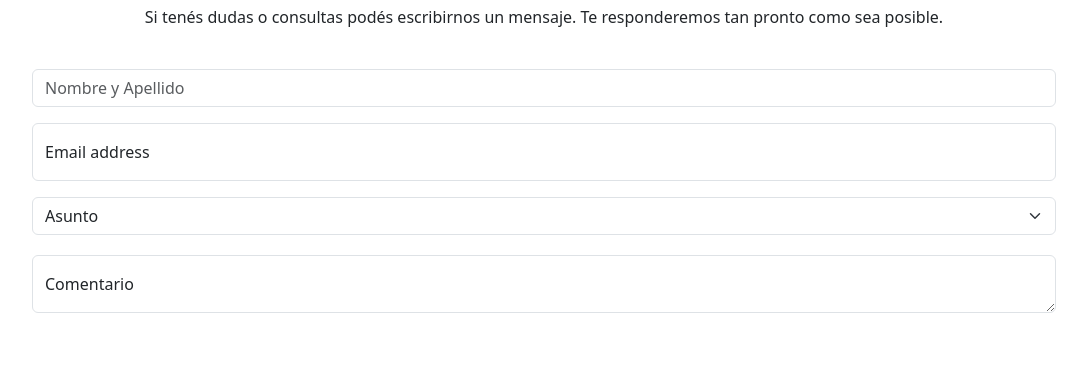
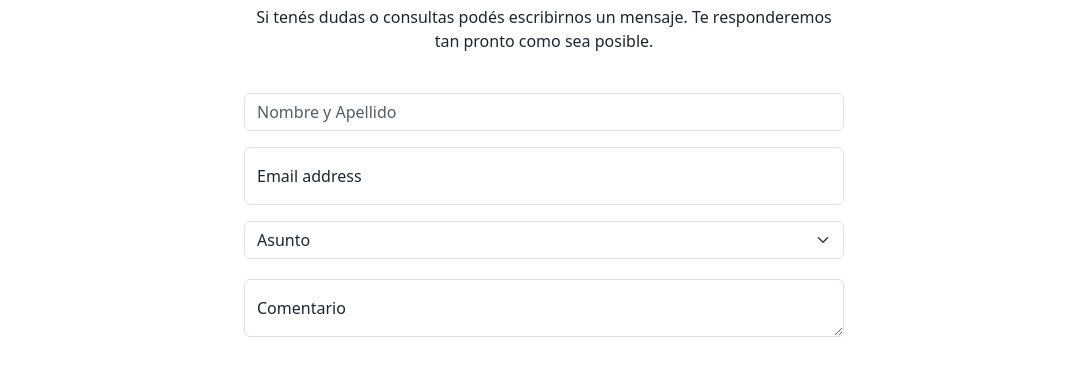
Before and after one commit to MauroGastaldi/PF-Gastaldi, a plain HTML site: page pages/contacto.html in a window 1280 px wide. Shown: the part 160-536 px from the top of the page, without its empty margins (96-1183 px from the left). Drawn offline with nearby package versions, Linux system fonts and the light colour scheme.

Commit message:
cambios generales

```diff
--- a/scss/sections/_contacto.scss
+++ b/scss/sections/_contacto.scss
@@ -35,3 +35,10 @@
     }
 
 }
+/* ------------Desktop---------- */
+@media (min-width: 1024px) {
+    .main-contacto{
+        width: 600px;
+    }
+
+}
```
Also changed, not shown: index.html (+0 -6 lines), scss/main.css.
